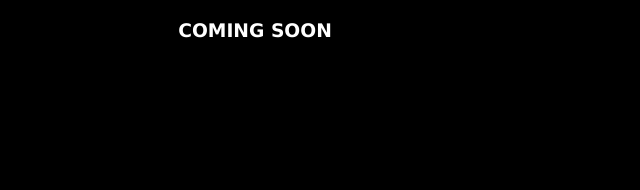
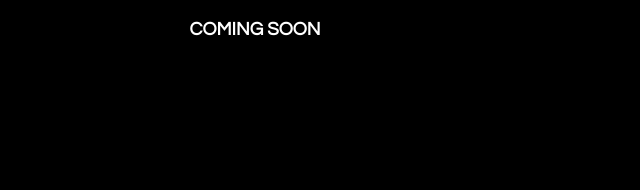
Before and after one commit to DelusiveChicago/WebSite, a plain HTML site: page index.html in a window 1280 px wide. Shown: the part 401-591 px from the top of the page, 385-1025 px from the left. Drawn offline with Linux system fonts and the light colour scheme.

Commit message:
Update stylesheet.css

```diff
--- a/stylesheet.css
+++ b/stylesheet.css
@@ -8,7 +8,7 @@ div.image {
 
 h3 {
   color: white;
-  font-family: verdana;
+  font-family: 'century gothic';
   text-align: center;
 }
 
```
